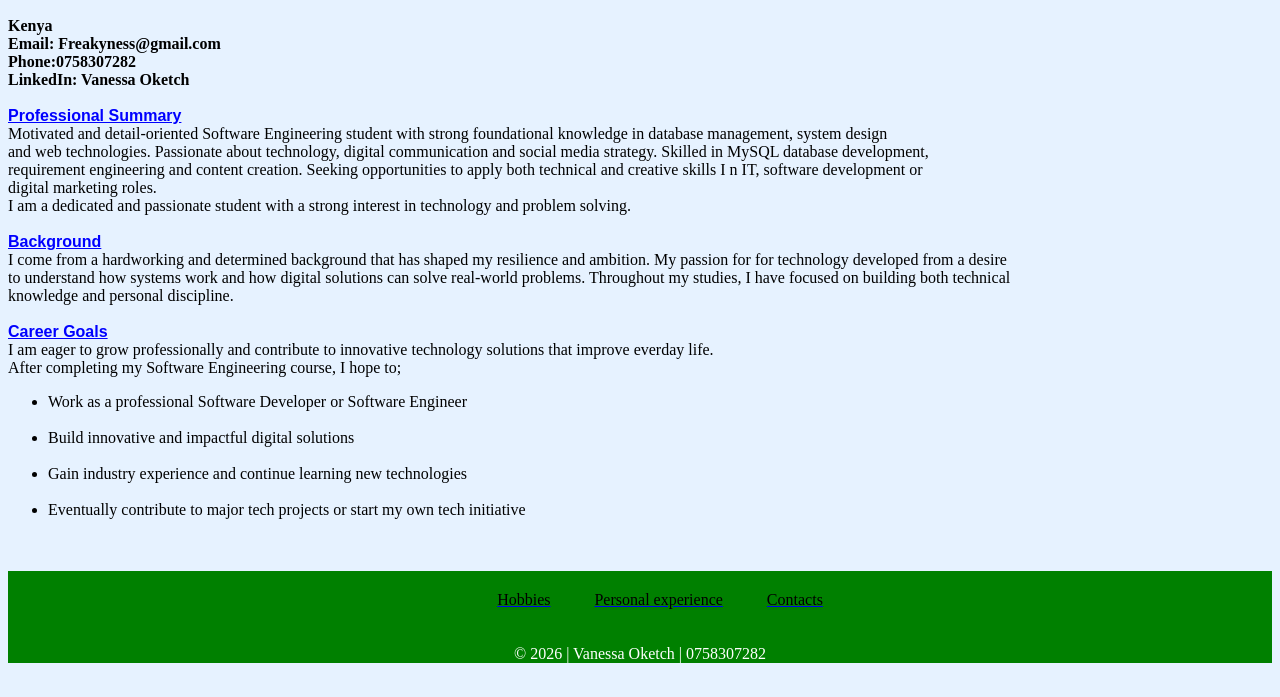
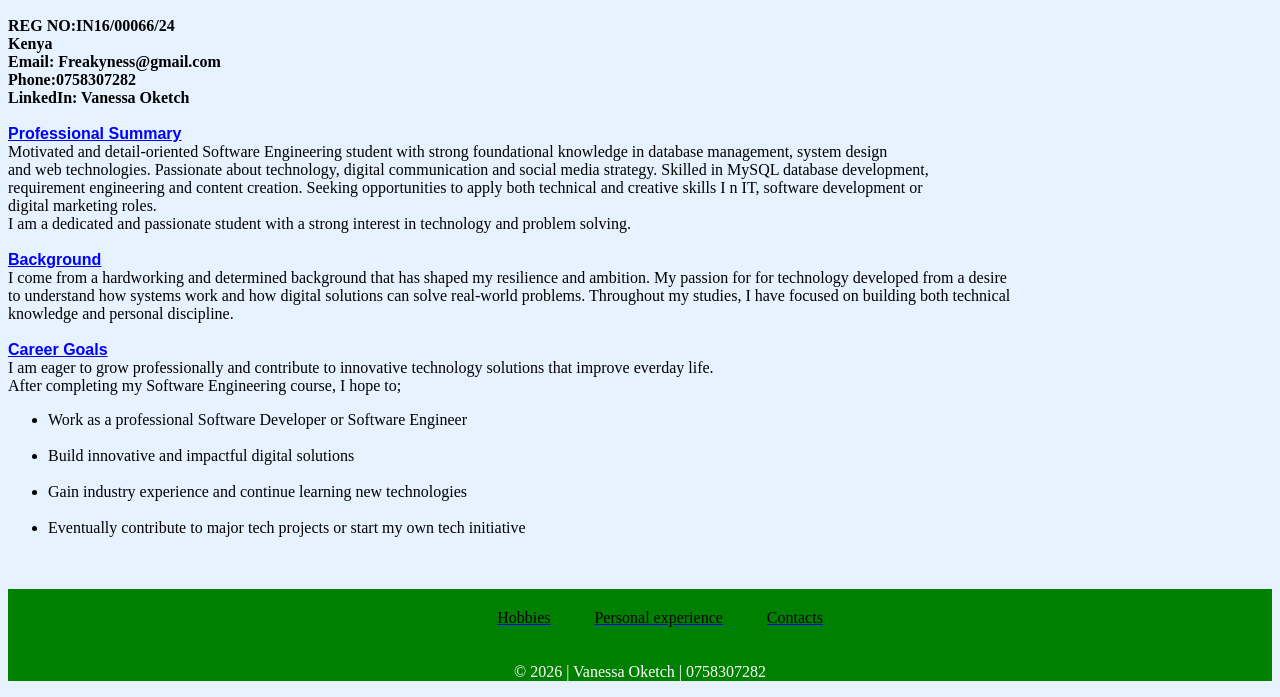
Before and after one commit to Vanessa7820/web-assignment, a plain HTML site: page index.html in a window 1280 px wide. Shown: the part 334-1031 px from the top of the page. Drawn offline with Linux system fonts and the light colour scheme.

Commit message:
changed file to index.html

```diff
--- a/index.html
+++ b/index.html
@@ -30,6 +30,7 @@
   }
 </style>
 
+ <b>REG NO:IN16/00066/24</b> <br>
 <b>Kenya</b><br>
 <b>Email: Freakyness@gmail.com</b><br>
 <b>Phone:0758307282</b><br>
```
